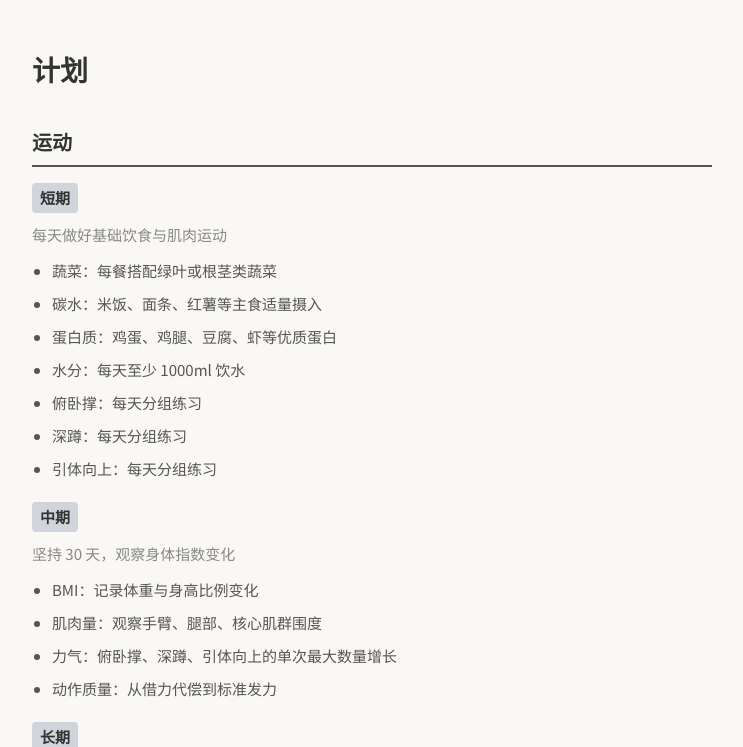
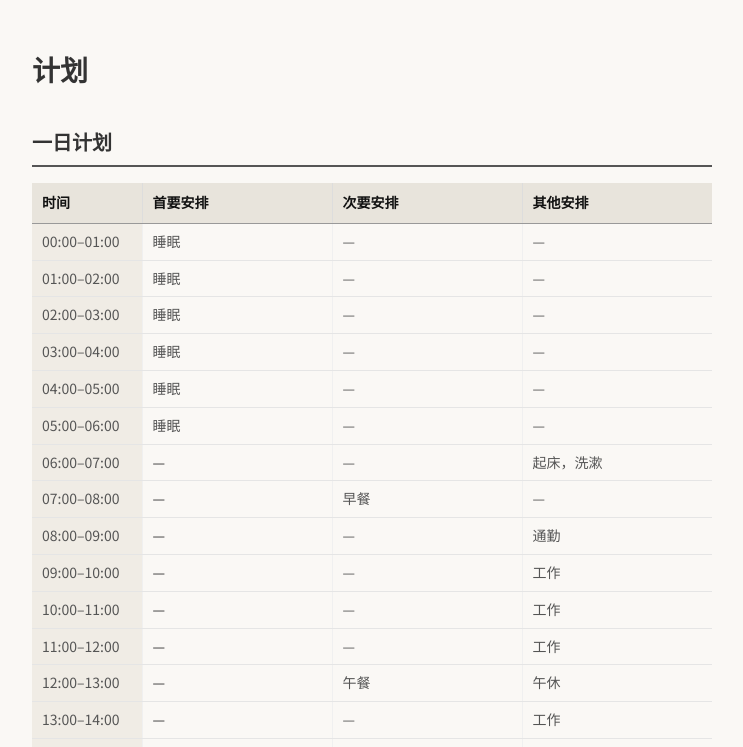
Before and after one commit to zzdabendan/zzdabendan.github.io, an Astro site: page /plan in a window 1280 px wide. Shown: the part 67-814 px from the top of the page, without its empty margins (268-1011 px from the left). Built offline with nearby package versions, Linux system fonts and the light colour scheme; Astro itself is replaced by a stand-in of ours.

Commit message:
计划页新增一日计划表：24 小时逐时安排，首要/次要/其他三档优先级

```diff
--- a/src/pages/plan.astro
+++ b/src/pages/plan.astro
@@ -1,5 +1,35 @@
 ---
 import BaseLayout from '../layouts/BaseLayout.astro';
+
+// 一日计划：24 小时逐小时安排，每小时三档优先级
+const priorityNames = ['首要安排', '次要安排', '其他安排'];
+
+const dailyPlan = [
+	{ time: '00:00–01:00', tasks: ['睡眠'] },
+	{ time: '01:00–02:00', tasks: ['睡眠'] },
+	{ time: '02:00–03:00', tasks: ['睡眠'] },
+	{ time: '03:00–04:00', tasks: ['睡眠'] },
+	{ time: '04:00–05:00', tasks: ['睡眠'] },
+	{ time: '05:00–06:00', tasks: ['睡眠'] },
+	{ time: '06:00–07:00', tasks: ['', '', '起床，洗漱'] },
+	{ time: '07:00–08:00', tasks: ['', '早餐', ''] },
+	{ time: '08:00–09:00', tasks: ['', '', '通勤'] },
+	{ time: '09:00–10:00', tasks: ['', '', '工作'] },
+	{ time: '10:00–11:00', tasks: ['', '', '工作'] },
+	{ time: '11:00–12:00', tasks: ['', '', '工作'] },
+	{ time: '12:00–13:00', tasks: ['', '午餐', '午休'] },
+	{ time: '13:00–14:00', tasks: ['', '', '工作'] },
+	{ time: '14:00–15:00', tasks: ['', '', '工作'] },
+	{ time: '15:00–16:00', tasks: ['', '', '工作'] },
+	{ time: '16:00–17:00', tasks: ['', '', '工作'] },
+	{ time: '17:00–18:00', tasks: ['', '', '工作'] },
+	{ time: '18:00–19:00', tasks: ['', '晚餐', '通勤'] },
+	{ time: '19:00–20:00', tasks: ['', '', '运动：俯卧撑、深蹲、引体向上'] },
+	{ time: '20:00–21:00', tasks: ['', '', '洗漱、休息'] },
+	{ time: '21:00–22:00', tasks: ['', '', '学习、阅读'] },
+	{ time: '22:00–23:00', tasks: ['', '', '自由安排'] },
+	{ time: '23:00–24:00', tasks: ['睡眠'] },
+];
 
 // 计划数据：5 个主题，每个主题含短/中/长三层
 const themes = [
@@ -80,6 +110,30 @@ const themes = [
 	<article>
 		<h1>计划</h1>
 
+		<section class="theme-block">
+			<h2 class="theme-title">一日计划</h2>
+			<table class="daily-table">
+				<thead>
+					<tr>
+						<th class="daily-time">时间</th>
+						{priorityNames.map((name) => (
+							<th>{name}</th>
+						))}
+					</tr>
+				</thead>
+				<tbody>
+					{dailyPlan.map((row) => (
+						<tr>
+							<td class="daily-time">{row.time}</td>
+							{priorityNames.map((_, i) => (
+								<td class:list={['daily-task', { 'is-primary': i === 0 }]}>{row.tasks[i] || '—'}</td>
+							))}
+						</tr>
+					))}
+				</tbody>
+			</table>
+		</section>
+
 		{
 			themes.map((theme) => (
 				<section class="theme-block">
@@ -115,6 +169,59 @@ const themes = [
 		margin: 0 0 16px;
 		padding-bottom: 6px;
 		border-bottom: 2px solid #555555;
+	}
+
+	/* 一日计划表：细线分隔，纯文档流 */
+	.daily-table {
+		width: 100%;
+		border-collapse: collapse;
+		table-layout: fixed;
+		font-size: 14px;
+	}
+
+	.daily-table th {
+		text-align: left;
+		font-weight: 600;
+		padding: 8px 10px;
+		color: #111111;
+		background: #e8e4dc;
+		border-bottom: 1px solid #999999;
+		border-left: 1px solid #dddddd;
+	}
+
+	.daily-table th:first-child {
+		border-left: none;
+	}
+
+	.daily-table td {
+		padding: 6px 10px;
+		line-height: 1.7;
+		vertical-align: top;
+		color: #555555;
+		border-bottom: 1px solid #e5e5e5;
+		border-left: 1px solid #f0f0f0;
+	}
+
+	.daily-table td:first-child {
+		border-left: none;
+	}
+
+	.daily-table tbody tr:last-child td {
+		border-bottom: none;
+	}
+
+	.daily-time {
+		width: 110px;
+		font-variant-numeric: tabular-nums;
+		white-space: nowrap;
+		color: #111111;
+		background: #f0ece5;
+	}
+
+	/* 首要安排：整列加重，其余层级弱化 */
+	.is-primary {
+		color: #111111;
+		font-weight: 500;
 	}
 
 	.phase {
```
